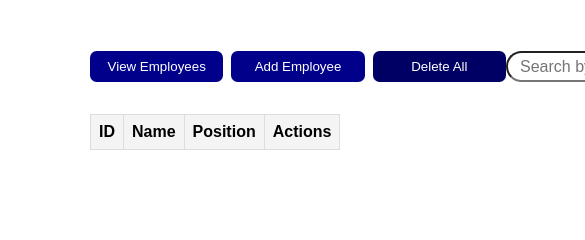
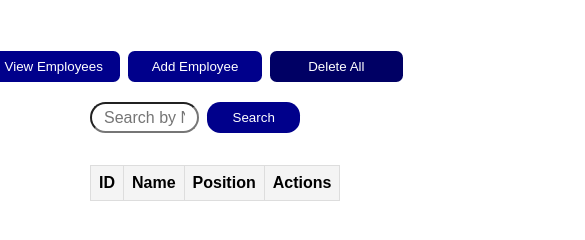
Before and after one commit to meghavx/simple-ems, a website: page index.html in a window 390 px wide. Shown: the part 162-402 px from the top of the page, 585 px wide, since content can reach past the window. Drawn offline with Linux system fonts and the light colour scheme.

Commit message:
add media queries

```diff
--- a/src/styles.css
+++ b/src/styles.css
@@ -41,10 +41,17 @@ body {
 /* EMS Nav & Search Bar */
 #ems_nav-and-search {
   display: flex;
+  flex-wrap: wrap;
+  gap: 1.25em;
   align-items: center;
   justify-content: space-between;
 
+  @media (max-width: 768px) {
+    justify-content: center;
+  }
+
   nav {
+    flex: 2;
     display: flex;
     gap: 0.5em;
 
@@ -72,13 +79,14 @@ body {
   }
 
   #ems_search {
+    flex: 3;
+
     .ems_search-container {
       display: flex;
       gap: 0.5em;
-      max-width: 80%;
 
       input {
-        width: 28em;
+        width: 60%;
         border-radius: 1em;
         font-size: 1em;
         padding: 0.25em 0.75em;
@@ -139,6 +147,10 @@ body {
   .icon {
     max-height: 1.5em;
 
+    @media (max-width: 768px) {
+      max-height: 1.25em;
+    }
+
     &:hover {
       transform: scale(1.2);
       transition: 0.3s ease-in-out;
@@ -148,6 +160,10 @@ body {
   .edit-icon,
   .delete-icon {
     max-height: 1.15em;
+
+    @media (max-width: 768px) {
+      max-height: 1em;
+    }
   }
 }
 
@@ -210,9 +226,17 @@ body {
   .icon {
     max-height: 1em;
 
+    @media (max-width: 768px) {
+      max-height: 1em;
+    }
+
     &:hover {
       transform: scale(1.5);
       transition: 0.3s ease-in-out;
+
+      @media (max-width: 768px) {
+        transform: scale(1.25);
+      }
     }
   }
 
```
